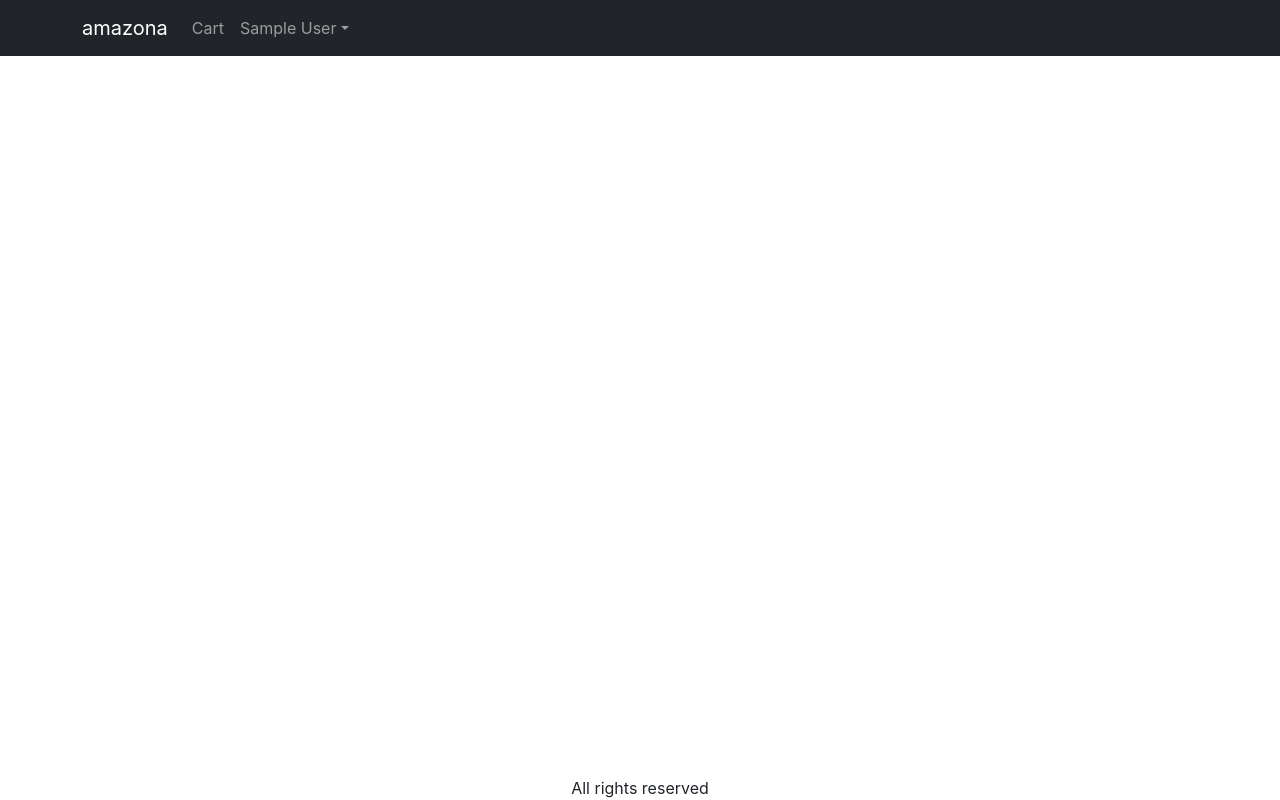
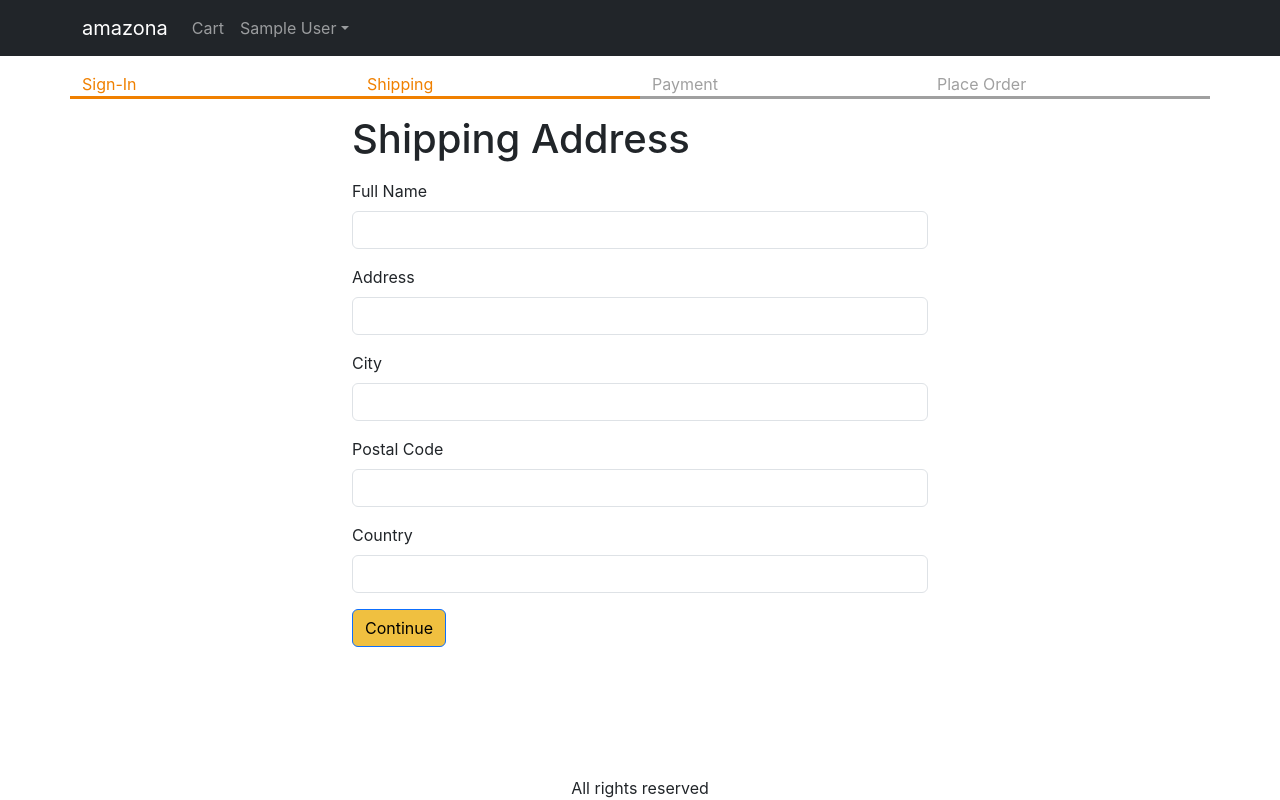
Before and after one commit to haskerboe/amazonClone, a React (Create React App) app in the folder frontend/: page /shipping in a window 1280 px wide. Built offline with nearby package versions, Linux system fonts and the light colour scheme; sample sign-in values are in the browser's storage; the HTML template or start-up script is replaced by a standard one.

Commit message:
Create shipping screen

```diff
--- a/frontend/src/App.js
+++ b/frontend/src/App.js
@@ -9,6 +9,7 @@
 import { Store } from "./Store";
 import CartScreen from "./screens/CartScreens";
 import SignInScreen from "./screens/SignInScreen";
+import ShippingAddressScreen from "./screens/ShippingAddressScreen";
 
 function App() {
   const { state, dispatch: ctxDispatch } = useContext(Store);
@@ -16,6 +17,7 @@
   const signOutHandler = () => {
     ctxDispatch({ type: "USER_SIGNOUT" });
     localStorage.removeItem("userInfo");
+    localStorage.removeItem("shippingAddress");
   };
   return (
     <BrowserRouter>
@@ -44,7 +46,7 @@
                     <LinkContainer to="/orderhistory">
                       <NavDropdown.Item>Order History</NavDropdown.Item>
                     </LinkContainer>
-                    <NavDropdown.Divider>
+                    <NavDropdown.Divider />
                     <Link
                       className="dropdown-item"
                       to="#signout"
@@ -52,7 +54,6 @@
                     >
                       Sign Out
                     </Link>
-                    </NavDropdown.Divider>
                   </NavDropdown>
                 ) : (
                   <Link className="nav-link" to="/signin">
@@ -69,7 +70,10 @@
               <Route path="/product/:slug" element={<ProductScreen />} />
               <Route path="/cart" element={<CartScreen />} />
               <Route path="/signin" element={<SignInScreen />} />
-
+              <Route
+                path="/shipping"
+                element={<ShippingAddressScreen />}
+              ></Route>
               <Route path="/" element={<HomeScreen />} />
             </Routes>
           </Container>
--- a/frontend/src/Store.js
+++ b/frontend/src/Store.js
@@ -7,6 +7,9 @@
     ? JSON.parse(localStorage.getItem("userInfo"))
     : null,
   cart: {
+    shippingAddress: localStorage.getItem("shippingAddress")
+      ? JSON.parse(localStorage.getItem("shippingAddress"))
+      : {},
     cartItems: localStorage.getItem("cartItems")
       ? JSON.parse(localStorage.getItem("cartItems"))
       : [],
@@ -41,6 +44,18 @@
       return {
         ...state,
         userInfo: null,
+        cart: {
+          cartItems: [],
+          shippingAddress: {},
+        },
+      };
+    case "SAVE_SHIPPING_ADDRESS":
+      return {
+        ...state,
+        cart: {
+          ...state.cart,
+          shippingAddress: action.payload,
+        },
       };
     default:
       return state;
--- /dev/null
+++ b/frontend/src/components/CheckoutSteps.js
@@ -0,0 +1,14 @@
+import React from "react";
+import Row from "react-bootstrap/Row";
+import Col from "react-bootstrap/Col";
+
+export default function CheckoutSteps(props) {
+  return (
+    <Row className="checkout-steps">
+      <Col className={props.step1 ? "active" : ""}>Sign-In</Col>
+      <Col className={props.step2 ? "active" : ""}>Shipping</Col>
+      <Col className={props.step3 ? "active" : ""}>Payment</Col>
+      <Col className={props.step4 ? "active" : ""}>Place Order</Col>
+    </Row>
+  );
+}
--- a/frontend/src/index.css
+++ b/frontend/src/index.css
@@ -52,3 +52,12 @@
 .small-container {
   max-width: 600px;
 }
+
+.checkout-steps > div {
+  border-bottom: 0.2rem solid #a0a0a0;
+  color: #a0a0a0;
+}
+.checkout-steps > div.active {
+  border-bottom: 0.2rem solid #f08000;
+  color: #f08000;
+}
--- /dev/null
+++ b/frontend/src/screens/ShippingAddressScreen.js
@@ -0,0 +1,110 @@
+import { useContext, useEffect, useState } from "react";
+import { Helmet } from "react-helmet-async";
+import { useNavigate } from "react-router-dom";
+import { Form, Button } from "react-bootstrap";
+import { Store } from "../Store";
+import CheckoutSteps from "../components/CheckoutSteps";
+
+export default function ShippingAdressScreen() {
+  const navigate = useNavigate();
+  const { state, dispatch: ctxDispatch } = useContext(Store);
+  const {
+    userInfo,
+    cart: { shippingAddress },
+  } = state;
+  const [fullName, setFullName] = useState(shippingAddress.fullName || "");
+  const [address, setAddress] = useState(shippingAddress.address || "");
+  const [city, setCity] = useState(shippingAddress.city || "");
+  const [postalCode, setPostalCode] = useState(
+    shippingAddress.postalCode || ""
+  );
+  useEffect(() => {
+    if (!userInfo) {
+      navigate("/signin?redirect=/shipping");
+    }
+  }, [userInfo, navigate]);
+  const [country, setCountry] = useState(shippingAddress.country || "");
+  const submitHandler = (e) => {
+    e.preventDefault();
+    ctxDispatch({
+      type: "SAVE_SHIPPING_ADDRESS",
+      payload: {
+        fullName,
+        address,
+        city,
+        postalCode,
+        country,
+      },
+    });
+    localStorage.setItem(
+      "shippingAddress",
+      JSON.stringify({
+        fullName,
+        address,
+        city,
+        postalCode,
+        country,
+      })
+    );
+    navigate("/payment");
+  };
+  return (
+    <div>
+      <Helmet>
+        <title>Shipping Address</title>
+      </Helmet>
+
+      <CheckoutSteps step1 step2></CheckoutSteps>
+      <div className="container small-container">
+        <h1 className="my-3">Shipping Address</h1>
+        <Form onSubmit={submitHandler}>
+          <Form.Group className="mb-3" controlId="fullName">
+            <Form.Label>Full Name</Form.Label>
+            <Form.Control
+              value={fullName}
+              onChange={(e) => setFullName(e.target.value)}
+              required
+            />
+          </Form.Group>
+          <Form.Group className="mb-3" controlId="address">
+            <Form.Label>Address</Form.Label>
+            <Form.Control
+              value={address}
+              onChange={(e) => setAddress(e.target.value)}
+              required
+            />
+          </Form.Group>
+          <Form.Group className="mb-3" controlId="city">
+            <Form.Label>City</Form.Label>
+            <Form.Control
+              value={city}
+              onChange={(e) => setCity(e.target.value)}
+              required
+            />
+          </Form.Group>
+          <Form.Group className="mb-3" controlId="postalCode">
+            <Form.Label>Postal Code</Form.Label>
+            <Form.Control
+              value={postalCode}
+              onChange={(e) => setPostalCode(e.target.value)}
+              required
+            />
+          </Form.Group>
+          <Form.Group className="mb-3" controlId="country">
+            <Form.Label>Country</Form.Label>
+            <Form.Control
+              value={country}
+              onChange={(e) => setCountry(e.target.value)}
+              required
+            />
+          </Form.Group>
+          <div className="mb-3">
+            <Button variant="primary" type="submit">
+              Continue
+            </Button>
+          </div>
+        </Form>
+      </div>
+    </div>
+  );
+}
```
Lines whose indentation alone changed are shown as unchanged.
